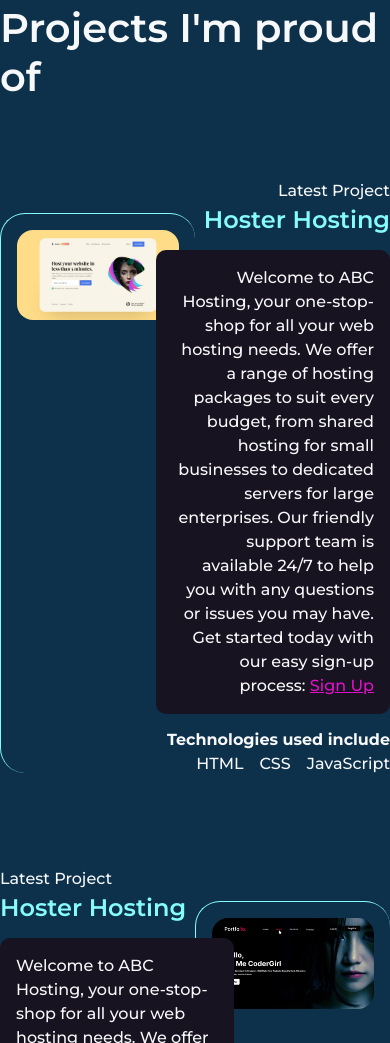
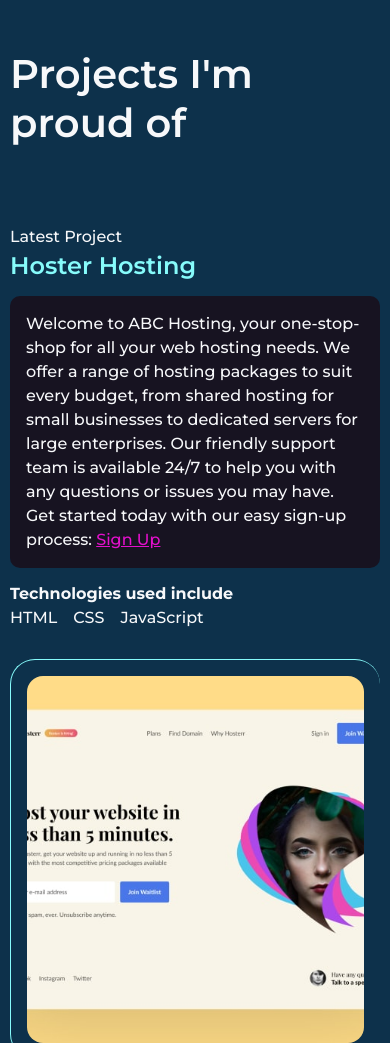
Before and after one commit to sahan555/sagarsir, a plain HTML site: page index.html in a window 390 px wide. Shown: the part 957-2000 px from the top of the page. Drawn offline with Linux system fonts and the light colour scheme.

Commit message:
css updated

```diff
--- a/assets/css/style.css
+++ b/assets/css/style.css
@@ -122,7 +122,7 @@ border-image: linear-gradient(90deg, rgba(255,23,228,1) 0%, rgba(134,251,251,1)
   margin-bottom: 6rem;
 }
 .grid-wrapper >div:first-child{
-  grid-column: 5/12;
+  grid-column: 5/11;
   grid-row: 1/2;
 }
 .grid-wrapper .img-wrapper {
@@ -174,7 +174,7 @@ margin-bottom: 5px;
 }
 .grid-wrapper.text-left .img-wrapper {
   order: -1;
-  grid-column: 6/12;
+  grid-column: 6/11;
   grid-row: 1/2;
   padding: 1rem;
   border-top: 1px solid var(--aqua);
@@ -202,7 +202,8 @@ border-image: linear-gradient(90deg, rgba(255,23,228,1) 0%, rgba(134,251,251,1)
 }
 .contact p {
   font-size: 1.1rem;
-  width: 30%;
+  max-width: 355px;
+  width: 100%;
   margin: 30px auto;
   line-height: 1.5;
   font-weight: 500;
@@ -239,3 +240,43 @@ border-image: linear-gradient(90deg, rgba(255,23,228,1) 0%, rgba(134,251,251,1)
   display: inline-block;
   padding: 0 1rem;
 }
+@media screen and (max-width:1025px){
+  .container {
+    max-width: 800px;
+    margin: 0 auto;
+  }
+  .grid-wrapper .img-wrapper img {
+    object-fit: cover;
+    height: 100%;
+  }
+}
+@media screen and (max-width:768px){
+  .container{
+    padding: 0 10px;
+  }
+  .grid-wrapper {
+    display: block;
+    text-align: left;
+  }
+  .grid-wrapper .img-wrapper {
+    height: 400px;
+  }
+  .grid-wrapper ul {
+    justify-content: flex-start;
+  }
+  .grid-wrapper:not(:last-child) {
+    margin-bottom: 3rem;
+    padding-bottom: 3rem;
+    border-bottom: 2px solid #154964;
+}
+}
+@media screen and (max-width:425px){
+  nav ul {
+    justify-content: center;
+  }
+  nav ul li:first-child{
+    flex-basis: 100%;
+    margin-left: auto;
+    text-align: center;
+  }
+}
```
